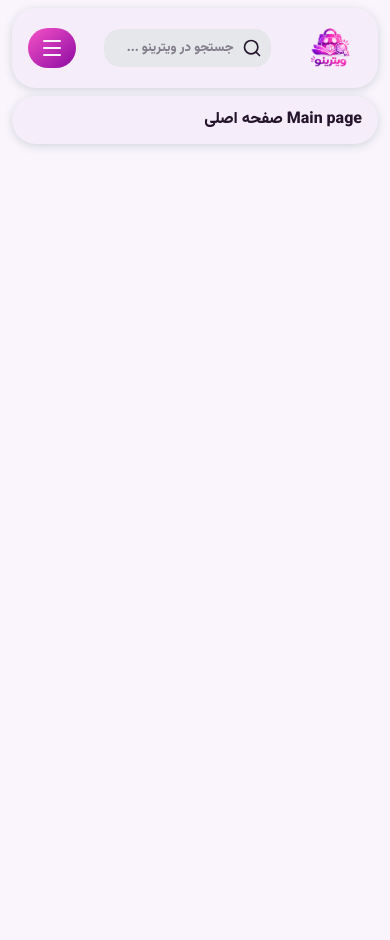
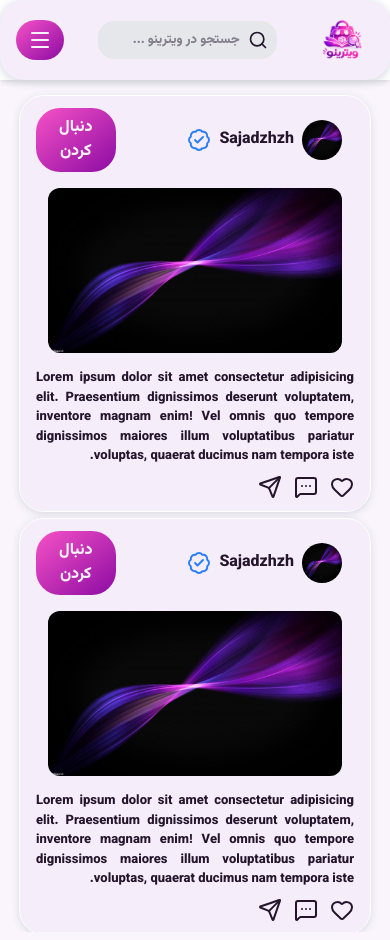
Before and after one commit to sajadzhzh/vitrino, a Next.js app: page / in a window 390 px wide. Before the commit the page ends 844 px from the top, so only its background shows below. Built offline with nearby package versions, Linux system fonts and the light colour scheme.

Commit message:
posts added

```diff
--- a/Components/Avatar/Avatar.tsx
+++ b/Components/Avatar/Avatar.tsx
@@ -1,15 +1,26 @@
 import Image from "next/image";
 import avatar from "@/public/4.jpg";
 import Link from "next/link";
+import { BadgeCheck } from "lucide-react";
 
-export default function Avatar({ userName }: { userName?: string }) {
+export default function Avatar({
+  userName,
+  online,
+  hover,
+  veryfied,
+}: {
+  userName?: string;
+  online?: boolean;
+  hover?: boolean;
+  veryfied?: boolean;
+}) {
   return (
     <Link
       href=""
       className={
-        userName
+        hover
           ? "group w-full flex gap-2 items-center rounded-3xl border border-white/0 hover:shadow-xl hover:border-gray-400/25 "
-          : "w-max flex items-center"
+          : "w-max flex gap-2 items-center"
       }
     >
       <Image
@@ -21,11 +32,12 @@ export default function Avatar({ userName }: { userName?: string }) {
       />
 
       {userName && (
-        <>
-          <div className="grow group-hover:-translate-y-px">{userName}</div>
+        <div className="grow group-hover:-translate-y-px">{userName}</div>
+      )}
+      {veryfied && <BadgeCheck className="text-blue-500" />}
 
-          <div className="ms-auto border-3 border-green-500 rounded-full"></div>
-        </>
+      {online && (
+        <div className="ms-auto border-3 border-green-500 rounded-full"></div>
       )}
     </Link>
   );
--- a/Components/Header/Mobile.tsx
+++ b/Components/Header/Mobile.tsx
@@ -13,7 +13,8 @@ export default function Mobile({
   setOpen: (event: React.MouseEvent<HTMLButtonElement>) => void;
 }) {
   return (
-    <div className="w-full min-w-80 flex justify-between items-center lg:hidden Container">
+    <div className="w-full min-w-80 lg:hidden fixed top-0 left-0 right-0 z-50 bg-white shadow-md">
+      <div className="w-full flex justify-between items-center Container py-3">
         <Link href="" className="w-max flex justify-center">
           <Image
             src={logo}
@@ -39,5 +40,6 @@ export default function Mobile({
           </Button>
         </div>
       </div>
+    </div>
   );
 }
--- a/Components/Menu/Side.tsx
+++ b/Components/Menu/Side.tsx
@@ -29,7 +29,7 @@ export default function SideMenu() {
       </Button>
 
       <div className="my-2">
-        <Avatar userName="Sajadzhzh" />
+        <Avatar userName="Sajadzhzh" online hover veryfied />
       </div>
     </div>
   );
--- a/Components/Menu/hidden.tsx
+++ b/Components/Menu/hidden.tsx
@@ -49,7 +49,7 @@ export default function HiddenMenu({ onClose }: { onClose: () => void }) {
         </Button>
 
         <div className="my-2">
-          <Avatar userName="Sajadzhzh" />
+          <Avatar userName="Sajadzhzh" veryfied online hover/>
         </div>
       </div>
     </div>
--- a/app/page.tsx
+++ b/app/page.tsx
@@ -1,9 +1,122 @@
+import Avatar from "@/Components/Avatar/Avatar";
+import Button from "@/Components/Button/Button";
+import Image from "next/image";
+import post from "@/public/4.jpg";
+import Link from "next/link";
+import { Heart, MessageSquareMore, Send } from "lucide-react";
+
 export default function Home() {
   return (
-    <div className="w-full min-w-80 Container">
-      Main page
+    <div className="w-full flex flex-col gap-2 min-w-80 overflow-scroll scrollbar-none max-h-svh lg:max-h-118 p-2 mt-20 lg:mt-0">
+      <div className="w-full max-h-max Container flex flex-col gap-2 outline outline-white hover:outline-gray-400">
+        <div className="w-full flex items-center justify-between">
+          <div className="flex items-center gap-1">
+            <Avatar userName="Sajadzhzh" veryfied />
+          </div>
 
-      صفحه اصلی
+          <div className="w-1/4">
+            <Button theme="primary">دنبال کردن</Button>
+          </div>
+        </div>
+        <Link
+          href=""
+          className="min-w-full group max-h-100 hover:bg-gray-200 rounded-2xl"
+        >
+          <Image
+            src={post}
+            width={500}
+            height={500}
+            alt="post_number"
+            className="rounded-xl mx-auto group-hover:scale-102"
+          />
+        </Link>
+
+        <p className="text-justify text-[13px]">
+          Lorem ipsum dolor sit amet consectetur adipisicing elit. Praesentium
+          dignissimos deserunt voluptatem, inventore magnam enim! Vel omnis quo
+          tempore dignissimos maiores illum voluptatibus pariatur voluptas,
+          quaerat ducimus nam tempora iste.
+        </p>
+
+        <div className="w-full flex gap-3">
+          <Heart />
+          <MessageSquareMore />
+          <Send />
+        </div>
+      </div>
+
+      <div className="w-full max-h-max Container flex flex-col gap-2 outline outline-white hover:outline-gray-400">
+        <div className="w-full flex items-center justify-between">
+          <div className="flex items-center gap-1">
+            <Avatar userName="Sajadzhzh" veryfied />
+          </div>
+
+          <div className="w-1/4">
+            <Button theme="primary">دنبال کردن</Button>
+          </div>
+        </div>
+        <Link
+          href=""
+          className="min-w-full group max-h-100 hover:bg-gray-200 rounded-2xl"
+        >
+          <Image
+            src={post}
+            width={500}
+            height={500}
+            alt="post_number"
+            className="rounded-xl mx-auto group-hover:scale-102"
+          />
+        </Link>
+
+        <p className="text-justify text-[13px]">
+          Lorem ipsum dolor sit amet consectetur adipisicing elit. Praesentium
+          dignissimos deserunt voluptatem, inventore magnam enim! Vel omnis quo
+          tempore dignissimos maiores illum voluptatibus pariatur voluptas,
+          quaerat ducimus nam tempora iste.
+        </p>
+
+        <div className="w-full flex gap-3">
+          <Heart />
+          <MessageSquareMore />
+          <Send />
+        </div>
+      </div>
+      <div className="w-full max-h-max Container flex flex-col gap-2 outline outline-white hover:outline-gray-400">
+        <div className="w-full flex items-center justify-between">
+          <div className="flex items-center gap-1">
+            <Avatar userName="Sajadzhzh" veryfied />
+          </div>
+
+          <div className="w-1/4">
+            <Button theme="primary">دنبال کردن</Button>
+          </div>
+        </div>
+        <Link
+          href=""
+          className="min-w-full group max-h-100 hover:bg-gray-200 rounded-2xl"
+        >
+          <Image
+            src={post}
+            width={500}
+            height={500}
+            alt="post_number"
+            className="rounded-xl mx-auto group-hover:scale-102"
+          />
+        </Link>
+
+        <p className="text-justify text-[13px]">
+          Lorem ipsum dolor sit amet consectetur adipisicing elit. Praesentium
+          dignissimos deserunt voluptatem, inventore magnam enim! Vel omnis quo
+          tempore dignissimos maiores illum voluptatibus pariatur voluptas,
+          quaerat ducimus nam tempora iste.
+        </p>
+
+        <div className="w-full flex gap-3">
+          <Heart />
+          <MessageSquareMore />
+          <Send />
+        </div>
+      </div>
     </div>
   );
 }
```
Lines whose indentation alone changed are shown as unchanged.
